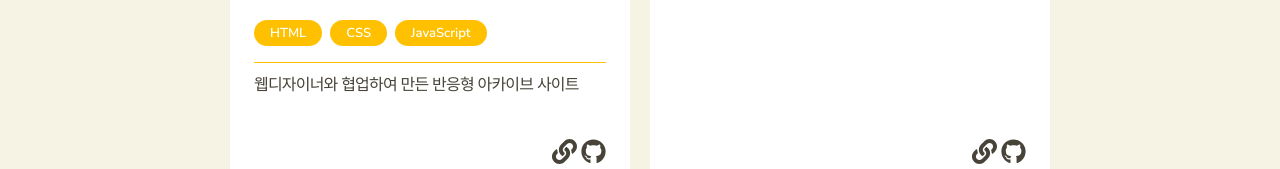
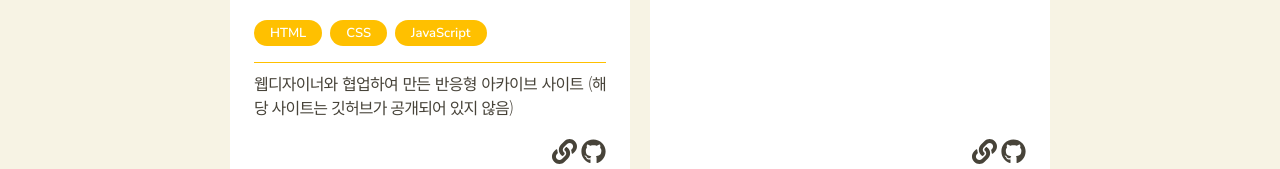
Before and after one commit to from-june/yelldev-portfolio, a React (Create React App) app: page /#/projects in a window 1280 px wide. Shown: the part 372-541 px from the top of the page. Built offline with nearby package versions, Linux system fonts and the light colour scheme; what images would draw is missing.

Commit message:
📝 Update the projects data file

```diff
--- a/src/components/ProjectsData.ts
+++ b/src/components/ProjectsData.ts
@@ -9,7 +9,8 @@ const ProjectsData = [
     title: '완월-로드:길을 열다 2021',
     img_src: `${wanwol}`,
     hashtags: ['HTML', 'CSS', 'JavaScript'],
-    description: '웹디자이너와 협업하여 만든 반응형 아카이브 사이트',
+    description:
+      '웹디자이너와 협업하여 만든 반응형 아카이브 사이트 (해당 사이트는 깃허브가 공개되어 있지 않음)',
     links: {
       web: 'http://www.wanwolremind.co.kr/',
       github: ''
```
